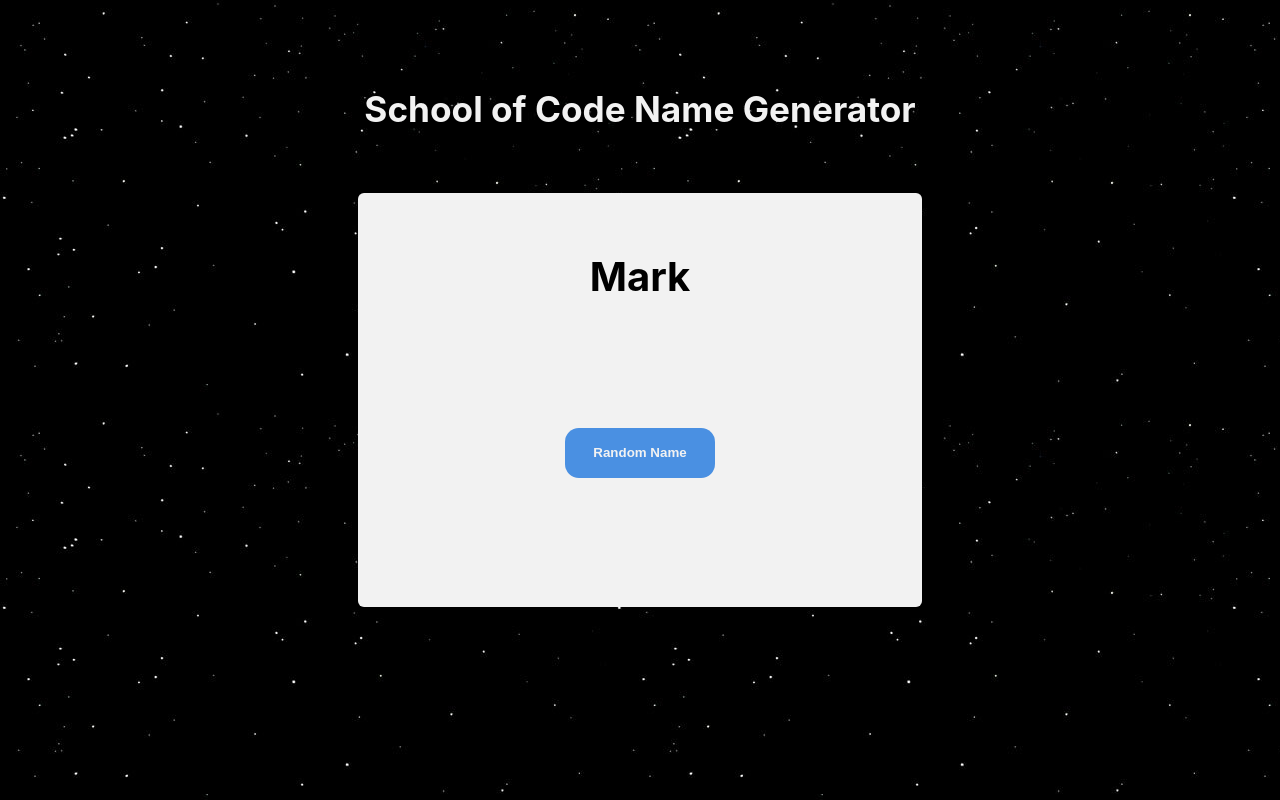
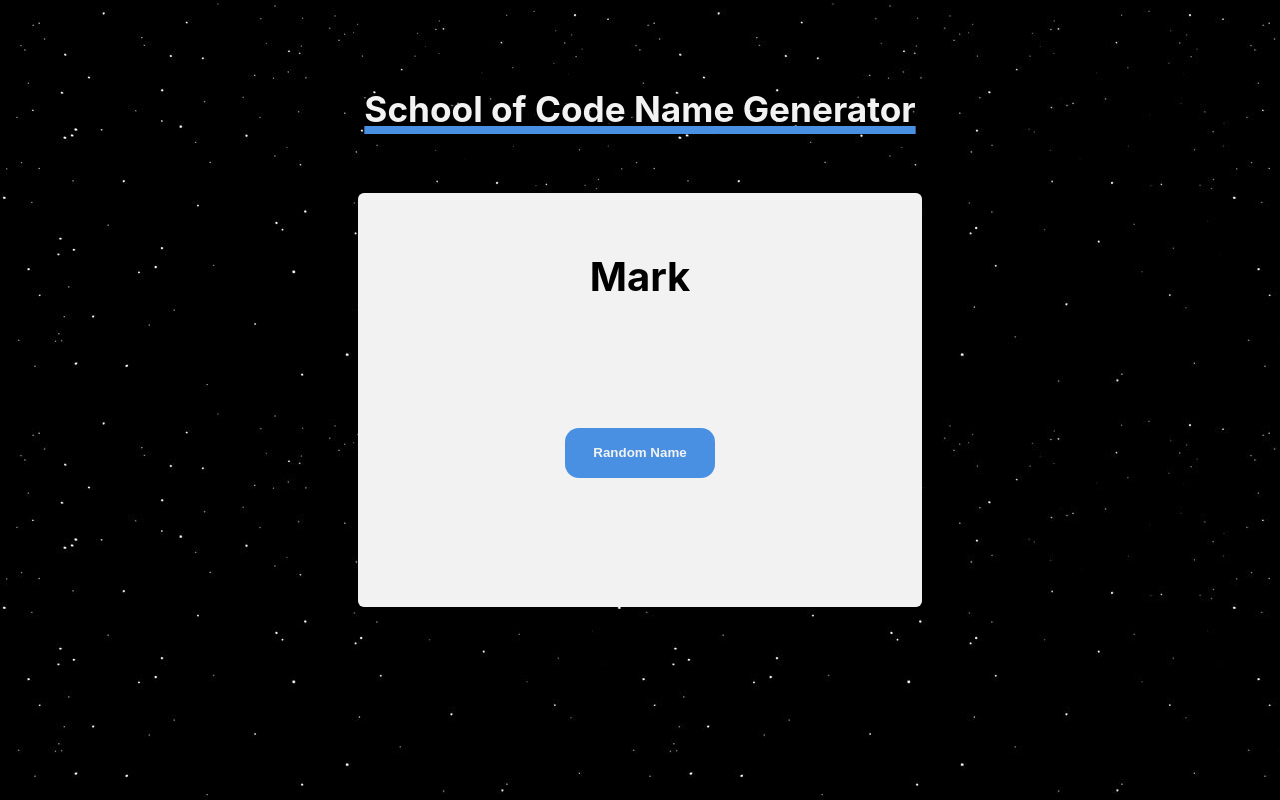
Before and after one commit to SchoolOfCode/national-project-week-repo-2-the-fantastic-4-n-j-c-c, a React app in the folder random-name-generator/: page / in a window 1280 px wide. Built offline with nearby package versions, Linux system fonts and the light colour scheme.

Commit message:
styling and functionality sorted

```diff
--- a/random-name-generator/src/components/App/App.css
+++ b/random-name-generator/src/components/App/App.css
@@ -22,4 +22,7 @@
   color: #f2f2f2;
   padding: 5%;
   font-size: 1.1em;
+  text-decoration: underline;
+  text-decoration-color: #4a90e2;
+  text-decoration-thickness: 8px;
 }
```
Also changed, not shown: random-name-generator/src/components/App/index.js (+0 -41 lines).
